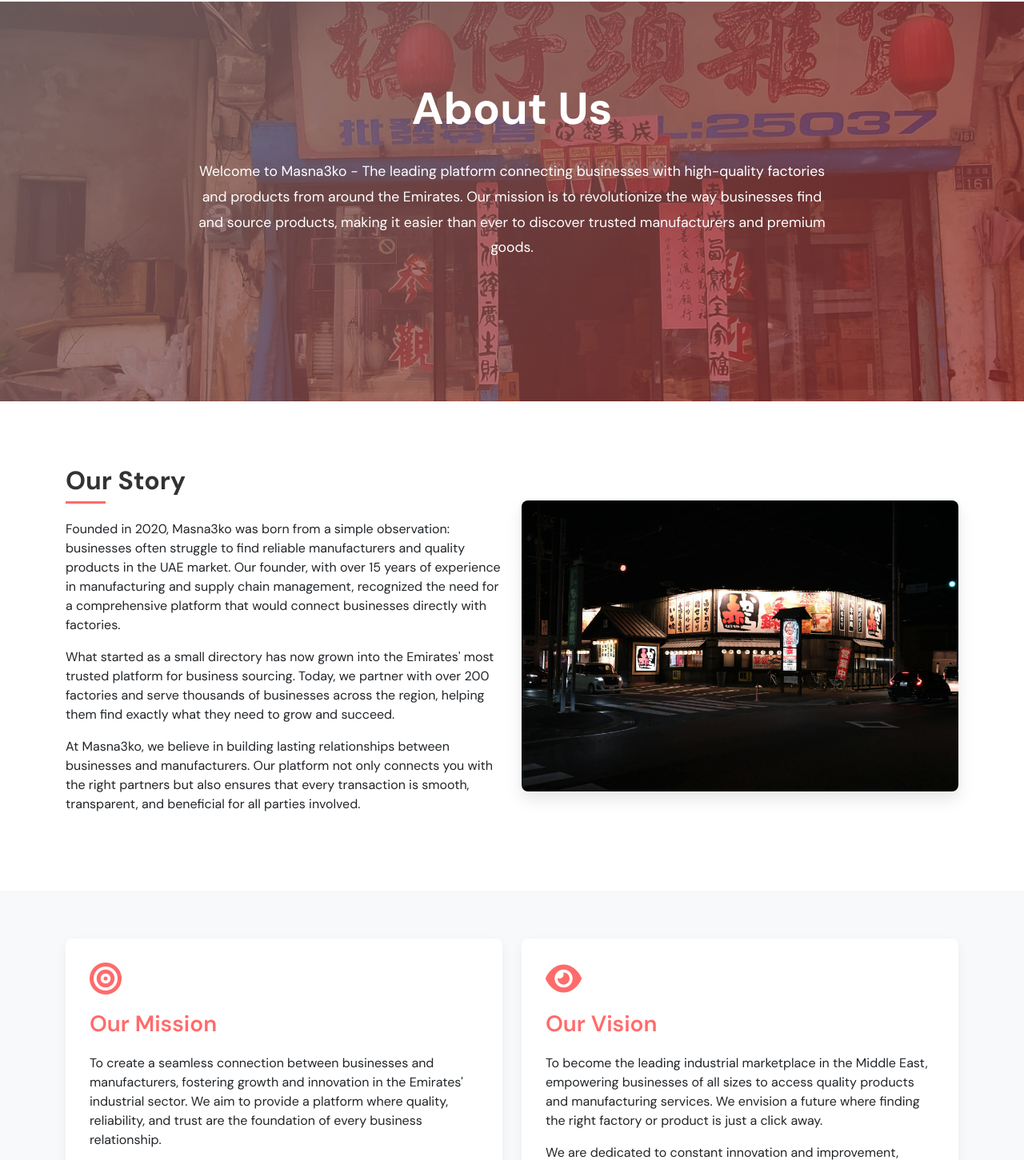
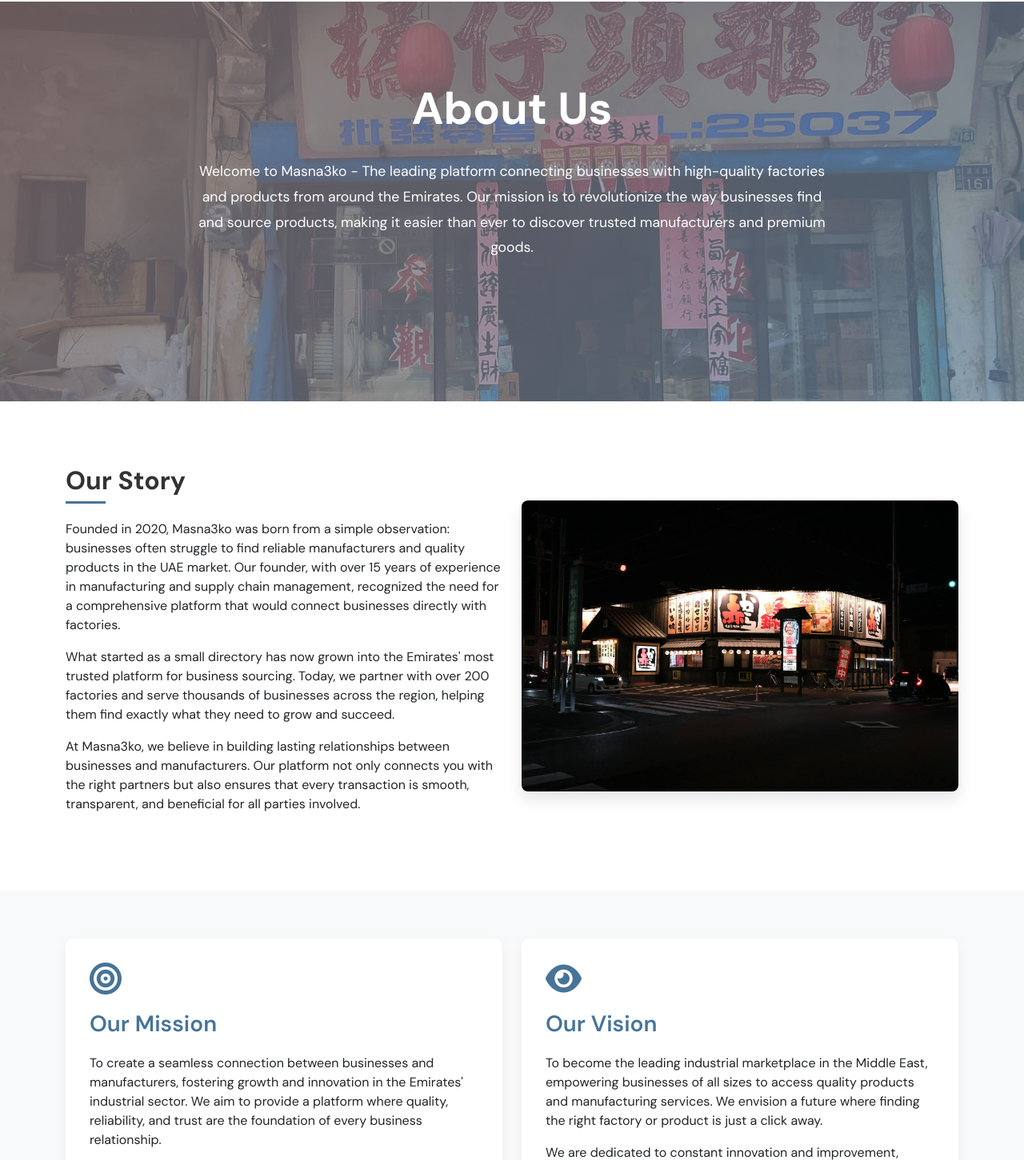
Before and after one commit to nadayoussef258/NewProject, a plain HTML site: page AboutUs.html in a window 1280 px wide. Shown: the part 104-1555 px from the top of the page at 80% size. Drawn offline with nearby package versions, Linux system fonts and the light colour scheme; animation ran at ten frames a second; a web font is replaced by a local one.

Commit message:
Update color AboutUs.html

```diff
--- a/AboutUs.html
+++ b/AboutUs.html
@@ -130,7 +130,7 @@
             left: 0;
             width: 100%;
             height: 100%;
-            background: linear-gradient(135deg, rgba(127, 107, 109, 0.8), rgba(180, 49, 49, 0.6));
+            background: linear-gradient(135deg, rgba(127, 107, 109, 0.8), rgba(122, 156, 190, 0.6));
             z-index: 1;
         }
 
@@ -174,7 +174,7 @@
             bottom: -10px;
             width: 50px;
             height: 3px;
-            background-color: #ff6b6b;
+            background-color: #477498;
         }
 
         .about-section-img {
@@ -209,14 +209,14 @@
         }
 
         .mission-box h3, .vision-box h3 {
-            color: #ff6b6b;
+            color: #477498;
             margin-bottom: 20px;
             font-weight: 600;
         }
 
         .mission-box i, .vision-box i {
             font-size: 40px;
-            color: #ff6b6b;
+            color: #477498;
             margin-bottom: 20px;
         }
 
@@ -264,7 +264,7 @@
         }
 
         .team-member .social-links a:hover {
-            background-color: #ff6b6b;
+            background-color: #477498;
             color: #fff;
         }
 
```
